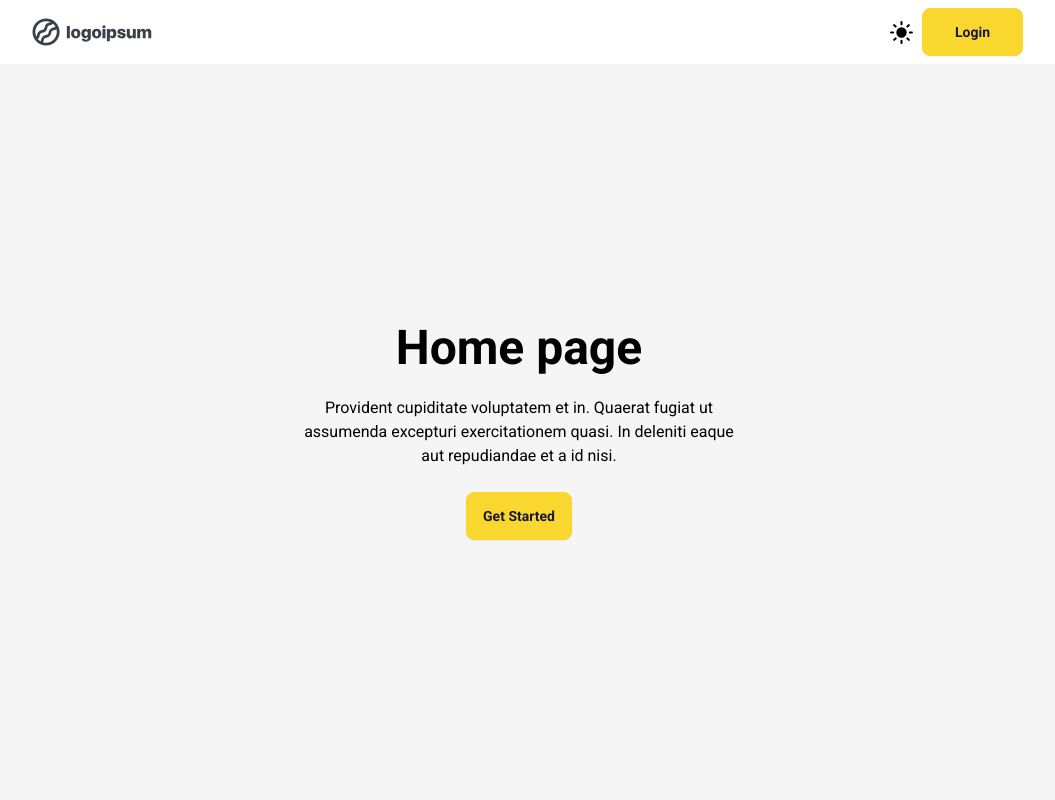
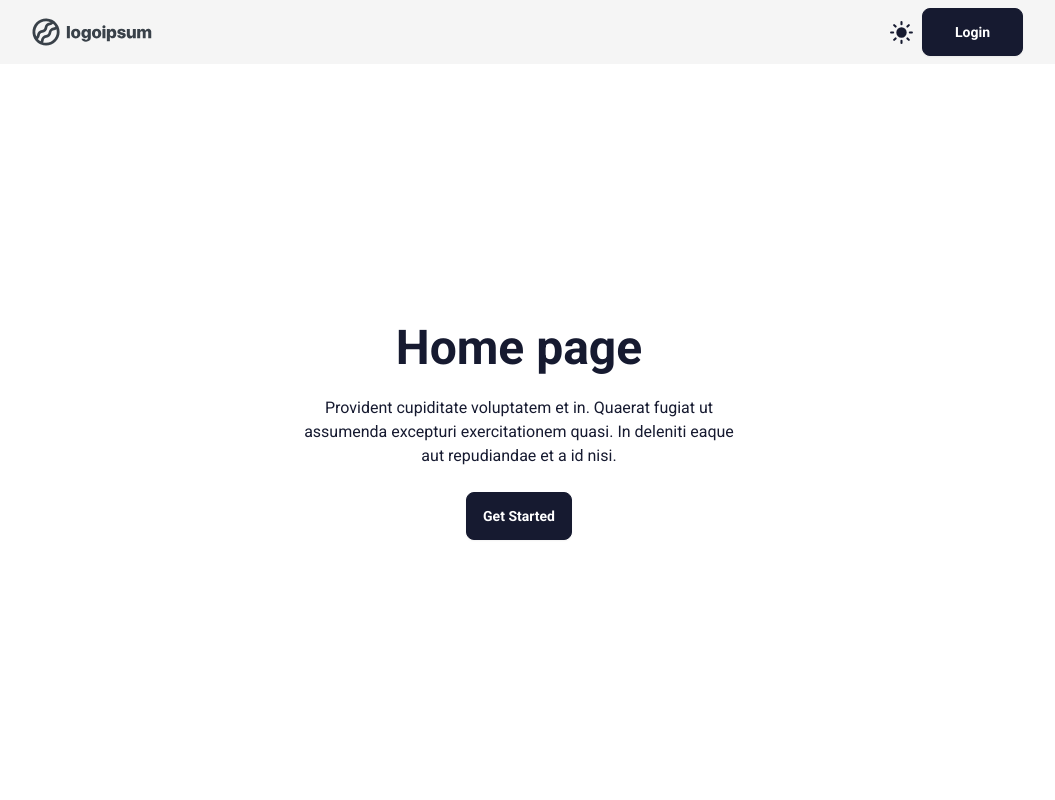
Before and after one commit to nillswe/thejobs, a Next.js app: page / in a window 1280 px wide. Shown: the top 800 px of the page, without its empty margins (121-1176 px from the left). Built offline with nearby package versions, Linux system fonts and the light colour scheme; no server answers.

Commit message:
chore: add color pallet

```diff
--- a/tailwind.config.ts
+++ b/tailwind.config.ts
@@ -20,26 +20,22 @@ const config: Config = {
     themes: [
       {
         default: {
-          'primary': '#f9d72f',
-          'primary-focus': '#e9c307',
-          'primary-content': '#18182f',
+          'primary': '#161a30',
+          'primary-focus': '#0f1221',
+          'primary-content': '#ffffff',
 
-          'secondary': '#dfa62a',
-          'secondary-focus': '#be8b1e',
+          'secondary': '#31304d',
+          'secondary-focus': '#2a2942',
           'secondary-content': '#ffffff',
 
-          'accent': '#18182f',
-          'accent-focus': '#111122',
-          'accent-content': '#ffffff',
-
-          'neutral': '#18182f',
-          'neutral-focus': '#111122',
+          'neutral': '#364452',
+          'neutral-focus': '#424c57',
           'neutral-content': '#ffffff',
 
-          'base-100': '#ffffff',
-          'base-200': '#f5f5f5',
-          'base-300': '#e3e3e3',
-          'base-content': '#000000',
+          'base-100': '#f5f5f5',
+          'base-200': '#ffffff',
+          'base-300': '#eae9e9',
+          'base-content': '#161a30',
 
           'info': '#1c92f2',
           'success': '#009485',
@@ -65,10 +61,6 @@ const config: Config = {
           'secondary-focus': '#8aff80',
           'secondary-content': '#1b1c22',
 
-          'accent': '#ffffb3',
-          'accent-focus': '#ffff80',
-          'accent-content': '#1b1c22',
-
           'neutral': '#22212c',
           'neutral-focus': '#1b1c22',
           'neutral-content': '#d5ccff',
```
